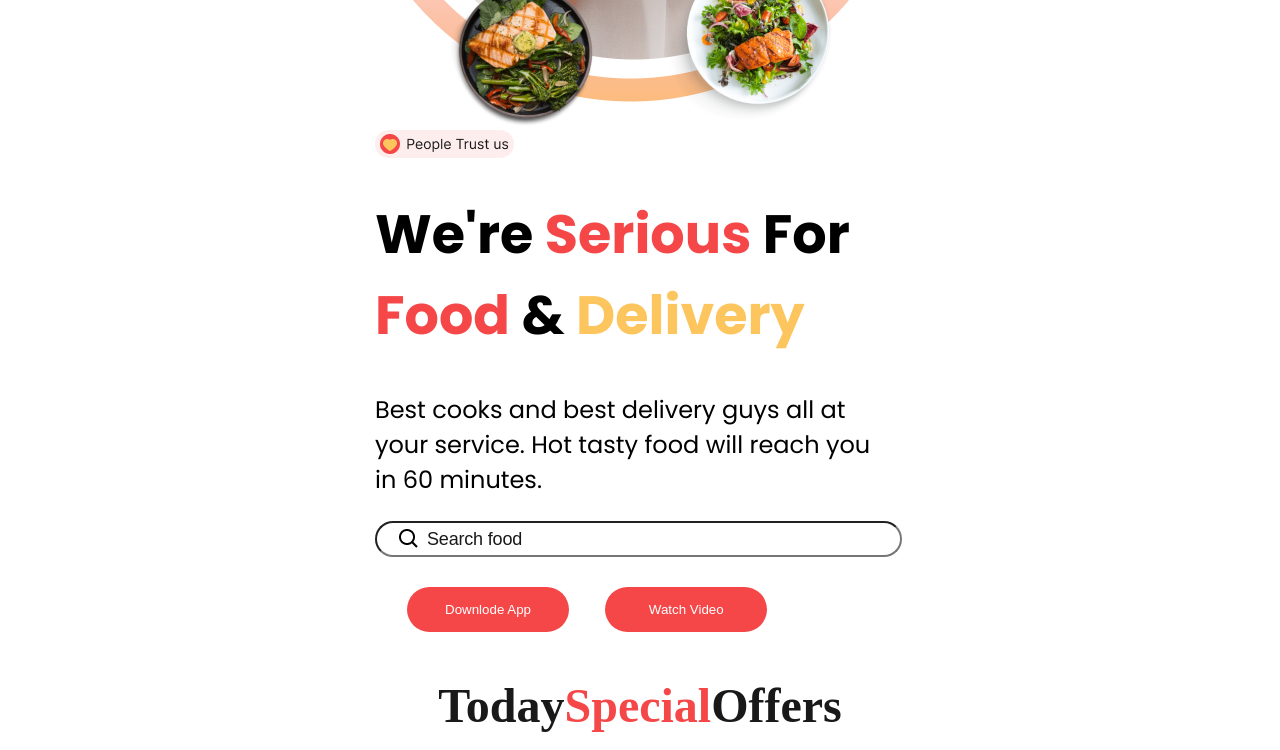
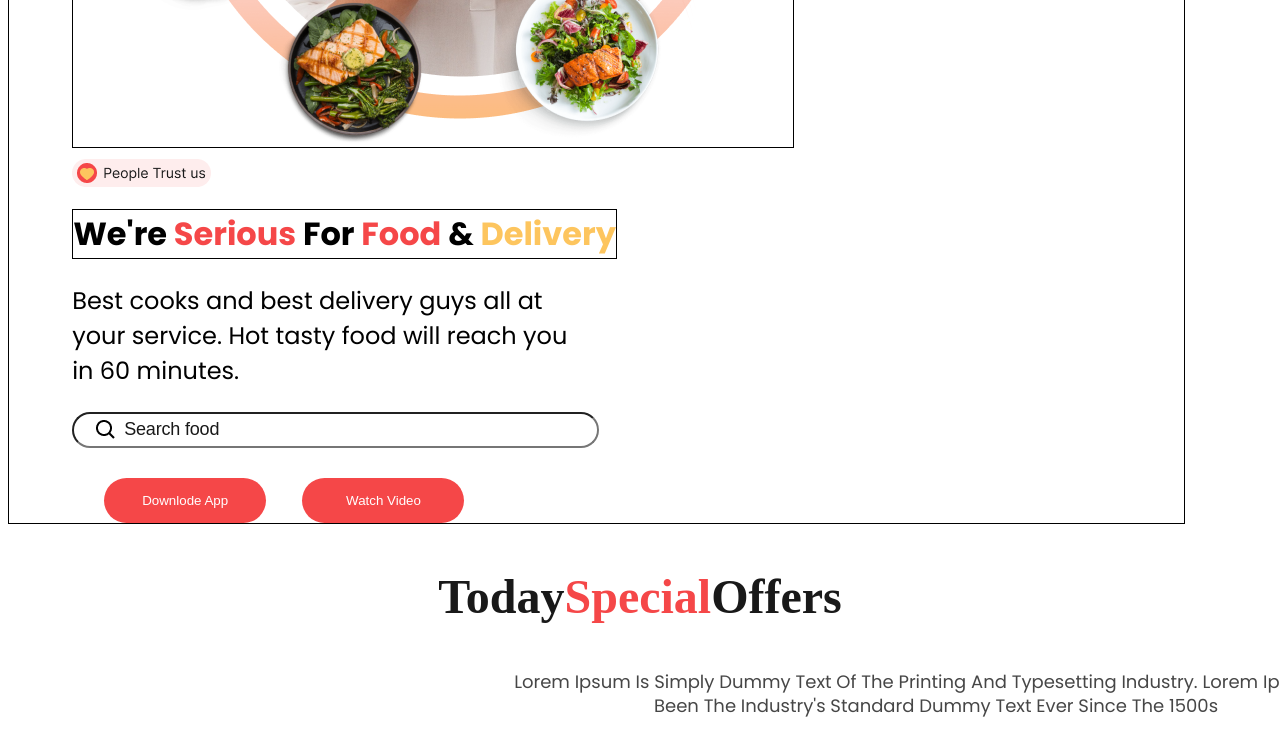
Before and after one commit to IaraFV/HTML-CSS, a plain HTML site: page FoodHut-html.css/index.html in a window 1280 px wide. Shown: the part 800-1550 px from the top of the page. Drawn offline with Linux system fonts and the light colour scheme.

Commit message:
Update principal.css

```diff
--- a/FoodHut-html.css/conteudo/principal.css
+++ b/FoodHut-html.css/conteudo/principal.css
@@ -3,9 +3,11 @@ body {
     background-color: linear-gradient(180deg, rgba(245, 71, 72, 0.06) 0%, rgba(245, 71, 72, 0) 100%);
     font-family: var(--fonte);
 }
+
 :root {
     --fonte: 'Poppins', sans-serif;
 }
+
 header {
     border: 1% solid;
     display: flex;
@@ -17,11 +19,13 @@ header {
     left: 24%;
     top: 24%;
 }
+
 nav a {
     margin-inline-end: 3rem;
     color: #000;
     text-decoration: dashed;
 }
+
 nav button {
     background-color: #f54748;
     margin-inline-start: 2rem;
@@ -31,33 +35,40 @@ nav button {
     border: none;
     color: #fff;
 }
+
 .Partedois {
     display: flex;
-    justify-content: space-around;
+    justify-content: space-between;
     align-items: center;
-    margin-top: 10px;
+    margin-top: 2%;
     flex-wrap: wrap-reverse;
     padding: 0 5%;
+    margin-right: 10%;
+    border: 1px solid#000;
+    width: 83%;
 }
+
 .Partedois .people {
     display: flex;
-    width: 139px;
-    height: 28px;
-    left: 76px;
-    top: 212px;
+    margin-top: 2%;
 }
-.people img{
-    max-width: 100%;
+
+.people img {
+    max-width: 90%;
     height: auto!important;
 }
+
 .Partedois h1 {
-    width: 530px;
-    font-size: 54px;
+    font-size: 2rem;
+    right: 5%;
+    border: 1px solid#000;
 }
+
 .Partedois p {
     width: 500px;
     font-size: 24px;
 }
+
 .pesquisa input {
     width: 471px;
     height: 30px;
@@ -77,6 +88,7 @@ nav button {
     background-position: 4% center;
     padding-left: 50px;
 }
+
 .Partedois button {
     background-color: #f54748;
     border-radius: 50px;
@@ -91,14 +103,19 @@ nav button {
     border-radius: 50px;
     border: none;
 }
+
 .Partedois .mulher {
     display: flex;
     align-self: flex-end;
+    border: 1px solid #000;
 }
-.mulher img{
+
+.mulher img {
     max-width: 100%;
     height: auto!important;
+    margin-left: 5%;
 }
+
 .today h2 {
     justify-content: center;
     font-family: 'Sofia Pro';
@@ -110,6 +127,7 @@ nav button {
     display: flex;
     justify-content: center;
 }
+
 .today p {
     display: flex;
     justify-content: center;
@@ -128,6 +146,7 @@ nav button {
     margin-left: 500px;
     margin-bottom: 30px;
 }
+
 .primeiraleva {
     display: flex;
     color: #000;
@@ -137,6 +156,7 @@ nav button {
     justify-content: center;
     gap: 6rem;
 }
+
 .primeiraleva .num {
     display: flex;
     font-style: normal;
@@ -147,6 +167,7 @@ nav button {
     text-transform: capitalize;
     margin-left: 180px;
 }
+
 .primeiraleva .kebab {
     left: 194px;
     color: #f54748;
@@ -157,6 +178,7 @@ nav button {
     text-align: center;
     text-transform: capitalize;
 }
+
 .primeiraleva .texto {
     width: 243px;
     font-size: 16px;
@@ -169,6 +191,7 @@ nav button {
     opacity: 0.8;
     margin-left: 30px;
 }
+
 .primeiraleva button {
     background-color: #f54748;
     justify-content: center;
@@ -178,6 +201,7 @@ nav button {
     left: 1149px;
     top: 1608px;
 }
+
 .segundaleva h1 {
     margin-left: 20px;
     font-style: normal;
@@ -188,6 +212,7 @@ nav button {
     text-align: left;
     margin-top: 100px;
 }
+
 .p {
     width: 48%;
     height: 72px;
@@ -198,6 +223,7 @@ nav button {
     font-size: 10px;
     color: #191919;
 }
+
 .geral img {
     display: flex;
     align-self: center;
@@ -207,10 +233,12 @@ nav button {
     height: 20px;
     border-radius: 100px;
 }
+
 .segundaleva {
     display: flex;
     padding-bottom: 0;
 }
+
 .segundaleva .imgs {
     display: flex;
     width: 180px;
@@ -224,6 +252,7 @@ nav button {
     width: 180px;
     height: 300px;
 }
+
 .segundaleva button {
     background-color: #f54748;
     margin-left: 2rem;
@@ -233,6 +262,7 @@ nav button {
     border-radius: 50px;
     margin-top: 100px;
 }
+
 .geralimg {
     width: 800px;
     display: flex;
@@ -240,6 +270,7 @@ nav button {
     gap: 9%;
     margin-top: 10%;
 }
+
 .terceirageral {
     display: flex;
     justify-content: center;
@@ -252,16 +283,20 @@ nav button {
     width: 70%;
     margin-inline: auto;
 }
+
 .textoterceiraparte {
     display: flex;
     justify-content: center;
 }
+
 .cor {
     color: #f54748;
 }
+
 .cordois {
     color: #FDC55E;
 }
+
 .listaterceiraparte {
     justify-content: space-around;
     display: flex;
@@ -275,6 +310,7 @@ nav button {
     margin-bottom: 80px;
     margin-top: 40px;
 }
+
 .listaterceiraparte button {
     display: flex;
     inline-size: 162px;
@@ -289,6 +325,7 @@ nav button {
     background: #fff;
     border-radius: 100px;
 }
+
 .listaterceiraparte .unico {
     display: flex;
     justify-content: center;
@@ -305,15 +342,18 @@ nav button {
     background: #F54748;
     border-radius: 100px;
 }
+
 .terceiraleva img {
     margin-left: 30px;
 }
+
 .terceiraleva .parte1 {
     display: flex;
     justify-content: space-around;
     align-items: center;
     margin-top: 10px;
 }
+
 .terceiraleva .num {
     display: flex;
     font-style: normal;
@@ -324,6 +364,7 @@ nav button {
     text-transform: capitalize;
     margin-left: 190px;
 }
+
 .terceiraleva .kebab {
     left: 194px;
     color: #f54748;
@@ -335,6 +376,7 @@ nav button {
     text-transform: capitalize;
     margin-top: 10px;
 }
+
 .terceiraleva .texto {
     width: 243px;
     font-size: 16px;
@@ -347,6 +389,7 @@ nav button {
     margin-left: 40px;
     margin-bottom: 0px;
 }
+
 .terceiraleva button {
     background-color: #f54748;
     border-radius: 50px;
@@ -362,6 +405,7 @@ nav button {
     border: none;
     margin-left: 80px;
 }
+
 .terceiraleva .parte2 {
     display: flex;
     justify-content: space-around;
@@ -369,12 +413,14 @@ nav button {
     margin-top: 100px;
     margin-bottom: 80px;
 }
+
 .ultimo {
     display: flex;
     justify-content: space-between;
     align-items: center;
     margin-top: 10px;
 }
+
 .ultimo .h1 {
     margin-bottom: 30%;
     width: 843px;
@@ -382,6 +428,7 @@ nav button {
     font-size: 30px;
     margin-left: 110px;
 }
+
 .p {
     font-style: normal;
     font-weight: 400;
@@ -393,6 +440,7 @@ nav button {
     margin-top: 50px;
     margin-left: 2px;
 }
+
 .ultimo .ultimaimg {
     border: 1px solid #A6A6A6;
     border-radius: 5px;
@@ -403,10 +451,12 @@ nav button {
     display: flex;
     margin-top: 50px;
 }
+
 .chef {
     display: flex;
     align-items: right;
 }
+
 .ultimaimg {
     width: 550px;
     height: 72px;
@@ -414,6 +464,7 @@ nav button {
     top: 4624px;
     border: 2px solid black;
 }
+
 .ajuste {
     width: 310px;
     height: 468px;
```
